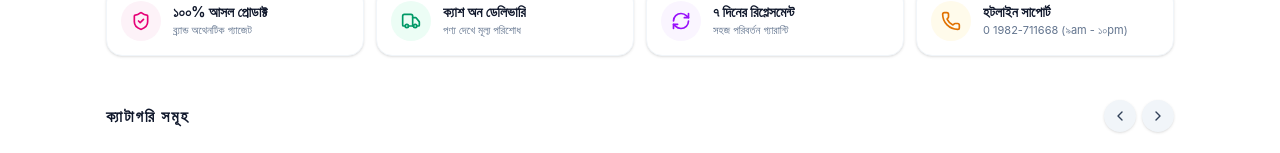
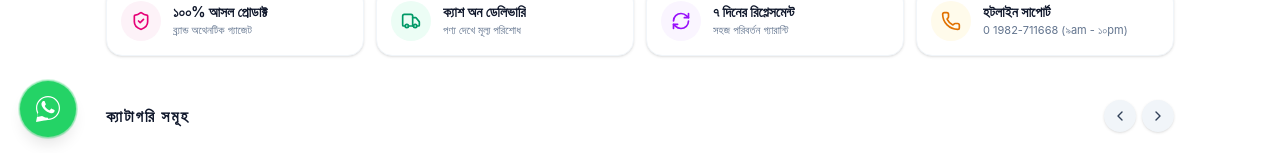
Before and after one commit to rifatjr69/InnexBuy, a React (Vite) app: page / in a window 1280 px wide. Shown: the part 647-800 px from the top of the page. Built offline with nearby package versions, Linux system fonts and the light colour scheme; no server answers; the database is empty; grey boxes are pictures that could not be loaded.

Commit message:
feat: add WhatsApp support button
Integrate a floating WhatsApp support widget to improve customer communication.

```diff
--- a/src/App.tsx
+++ b/src/App.tsx
@@ -24,6 +24,7 @@ import { WishlistPage } from './components/WishlistPage';
 import { AdminDashboard } from './components/AdminDashboard';
 import { AccountPage } from './components/AccountPage';
 import { Footer } from './components/Footer';
+import { WhatsAppSupport } from './components/WhatsAppSupport';
 
 // ====== এখানে আপনার স্টোরের নাম, থিম কালার ও হটলাইন বদলাতে পারবেন ======
 const STORE_NAME = 'innexbuy';
@@ -489,7 +490,7 @@ export default function App() {
     setSearchFilter('');
   };
 
-  // Admin page
+  // Admin page (WhatsApp বাটন এখানে নেই)
   if (isAdminOpen) {
     return (
       <AdminDashboard
@@ -514,6 +515,7 @@ export default function App() {
   // Wishlist page
   if (isWishlistOpen) {
     return (
+      <>
         <WishlistPage
           onClose={() => setIsWishlistOpen(false)}
           products={products}
@@ -525,12 +527,15 @@ export default function App() {
             setIsWishlistOpen(false);
           }}
         />
+        <WhatsAppSupport />
+      </>
     );
   }
 
   // Account page
   if (isAccountOpen) {
     return (
+      <>
         <AccountPage
           user={user}
           onClose={() => {
@@ -552,6 +557,8 @@ export default function App() {
             setIsAccountOpen(false);
           }}
         />
+        <WhatsAppSupport />
+      </>
     );
   }
 
@@ -1283,6 +1290,9 @@ export default function App() {
       </main>
 
       <Footer />
+
+      {/* WhatsApp Support (বাম পাশে নিচে ফ্লোটিং বাটন) */}
+      <WhatsAppSupport />
     </div>
   );
 }
--- /dev/null
+++ b/src/components/WhatsAppSupport.tsx
@@ -0,0 +1,133 @@
+import React, { useEffect, useRef, useState } from 'react';
+import { X } from 'lucide-react';
+
+const WHATSAPP_NUMBER = '8801982711668';
+const PREFILLED_MESSAGE = 'Hello! I need support regarding your website.';
+const WHATSAPP_URL = `https://wa.me/${WHATSAPP_NUMBER}?text=${encodeURIComponent(PREFILLED_MESSAGE)}`;
+const WA_GREEN = '#25D366';
+const WA_DARK = '#075E54';
+
+const WhatsAppIcon: React.FC<{ className?: string }> = ({ className = '' }) => (
+  <svg viewBox="0 0 32 32" className={className} fill="currentColor" aria-hidden="true">
+    <path d="M16.003 3C9.375 3 4 8.373 4 15.001c0 2.116.553 4.18 1.602 6.002L4 29l8.171-1.57A12.94 12.94 0 0 0 16.003 27C22.63 27 28 21.627 28 15.001 28 8.373 22.63 3 16.003 3zm0 21.8a10.76 10.76 0 0 1-5.49-1.503l-.394-.234-4.85.932.97-4.72-.257-.404A10.77 10.77 0 0 1 5.2 15c0-5.965 4.84-10.8 10.803-10.8 5.96 0 10.797 4.835 10.797 10.8 0 5.964-4.837 10.8-10.797 10.8zm5.92-8.09c-.324-.163-1.918-.947-2.215-1.055-.297-.108-.513-.163-.729.163-.216.325-.836 1.055-1.025 1.272-.189.216-.378.244-.702.081-.324-.163-1.368-.504-2.605-1.607-.963-.859-1.613-1.92-1.802-2.245-.189-.325-.02-.5.142-.662.146-.145.324-.379.486-.568.162-.19.216-.325.324-.542.108-.216.054-.406-.027-.568-.081-.163-.729-1.757-.999-2.406-.263-.632-.53-.546-.729-.556l-.62-.011c-.216 0-.567.081-.864.406-.297.325-1.134 1.109-1.134 2.704 0 1.596 1.161 3.138 1.323 3.355.162.216 2.285 3.49 5.536 4.894.774.334 1.378.533 1.849.683.777.247 1.484.212 2.043.129.623-.093 1.918-.784 2.188-1.541.27-.757.27-1.406.189-1.541-.081-.135-.297-.216-.621-.379z" />
+  </svg>
+);
+
+/**
+ * Floating WhatsApp support button (bottom-left) with a small popup.
+ * Render it ONCE per visible page.
+ */
+export const WhatsAppSupport: React.FC = () => {
+  const [open, setOpen] = useState(false);
+  const rootRef = useRef<HTMLDivElement>(null);
+
+  // বাইরে ক্লিক বা Esc চাপলে বন্ধ
+  useEffect(() => {
+    if (!open) return;
+    const onPointerDown = (e: PointerEvent) => {
+      if (rootRef.current && !rootRef.current.contains(e.target as Node)) setOpen(false);
+    };
+    const onKey = (e: KeyboardEvent) => {
+      if (e.key === 'Escape') setOpen(false);
+    };
+    document.addEventListener('pointerdown', onPointerDown);
+    document.addEventListener('keydown', onKey);
+    return () => {
+      document.removeEventListener('pointerdown', onPointerDown);
+      document.removeEventListener('keydown', onKey);
+    };
+  }, [open]);
+
+  return (
+    <div
+      ref={rootRef}
+      className="fixed left-3 sm:left-5 z-[55] flex flex-col items-start gap-3"
+      style={{ bottom: 'max(1rem, env(safe-area-inset-bottom))' }}
+    >
+      <style>{`
+        @keyframes wa-pulse-ring {
+          0% { transform: scale(1); opacity: .55; }
+          80%, 100% { transform: scale(1.6); opacity: 0; }
+        }
+        @keyframes wa-pop-in {
+          from { opacity: 0; transform: translateY(8px) scale(.96); }
+          to { opacity: 1; transform: translateY(0) scale(1); }
+        }
+        @media (prefers-reduced-motion: reduce) {
+          .wa-pulse, .wa-pop { animation: none !important; }
+        }
+      `}</style>
+
+      {open && (
+        <div
+          role="dialog"
+          aria-label="WhatsApp Support"
+          className="wa-pop w-[17.5rem] max-w-[calc(100vw-1.5rem)] rounded-2xl bg-white shadow-2xl border border-slate-100 overflow-hidden"
+          style={{ animation: 'wa-pop-in .18s ease-out' }}
+        >
+          <div className="flex items-center gap-3 px-4 py-3 text-white" style={{ backgroundColor: WA_DARK }}>
+            <span className="w-9 h-9 rounded-full bg-white/15 flex items-center justify-center shrink-0">
+              <WhatsAppIcon className="w-5 h-5" />
+            </span>
+            <div className="flex-1 min-w-0">
+              <p className="text-sm font-bold leading-tight">WhatsApp Support</p>
+              <p className="text-[11px] text-white/75 leading-tight mt-0.5 flex items-center gap-1">
+                <span className="w-1.5 h-1.5 rounded-full inline-block" style={{ backgroundColor: WA_GREEN }} />
+                Online
+              </p>
+            </div>
+            <button
+              type="button"
+              onClick={() => setOpen(false)}
+              aria-label="Close"
+              className="w-7 h-7 rounded-full hover:bg-white/15 flex items-center justify-center shrink-0"
+            >
+              <X className="w-4 h-4" />
+            </button>
+          </div>
+
+          <div className="p-4 bg-[#ECE5DD]">
+            <div className="bg-white rounded-xl rounded-tl-sm px-3.5 py-2.5 text-[13px] text-slate-800 shadow-sm w-fit max-w-full">
+              Hello! 👋 How can we help you today?
+            </div>
+          </div>
+
+          <div className="p-3 bg-white">
+            <a
+              href={WHATSAPP_URL}
+              target="_blank"
+              rel="noopener noreferrer"
+              onClick={() => setOpen(false)}
+              className="flex items-center justify-center gap-2 w-full py-2.5 rounded-full text-white text-sm font-bold shadow-sm hover:brightness-95 active:brightness-90 transition"
+              style={{ backgroundColor: WA_GREEN }}
+            >
+              <WhatsAppIcon className="w-4 h-4" />
+              Chat on WhatsApp
+            </a>
+          </div>
+        </div>
+      )}
+
+      <button
+        type="button"
+        onClick={() => setOpen((v) => !v)}
+        aria-label="WhatsApp Support"
+        aria-expanded={open}
+        className="relative w-12 h-12 sm:w-14 sm:h-14 rounded-full text-white flex items-center justify-center shadow-lg hover:scale-105 active:scale-95 transition-transform"
+        style={{ backgroundColor: WA_GREEN }}
+      >
+        {!open && (
+          <span
+            className="wa-pulse absolute inset-0 rounded-full"
+            style={{ backgroundColor: WA_GREEN, animation: 'wa-pulse-ring 2s ease-out infinite' }}
+          />
+        )}
+        <span className="relative">
+          {open ? <X className="w-6 h-6" /> : <WhatsAppIcon className="w-7 h-7 sm:w-8 sm:h-8" />}
+        </span>
+      </button>
+    </div>
+  );
+};
+
+export default WhatsAppSupport;
```
Lines whose indentation alone changed are shown as unchanged.
